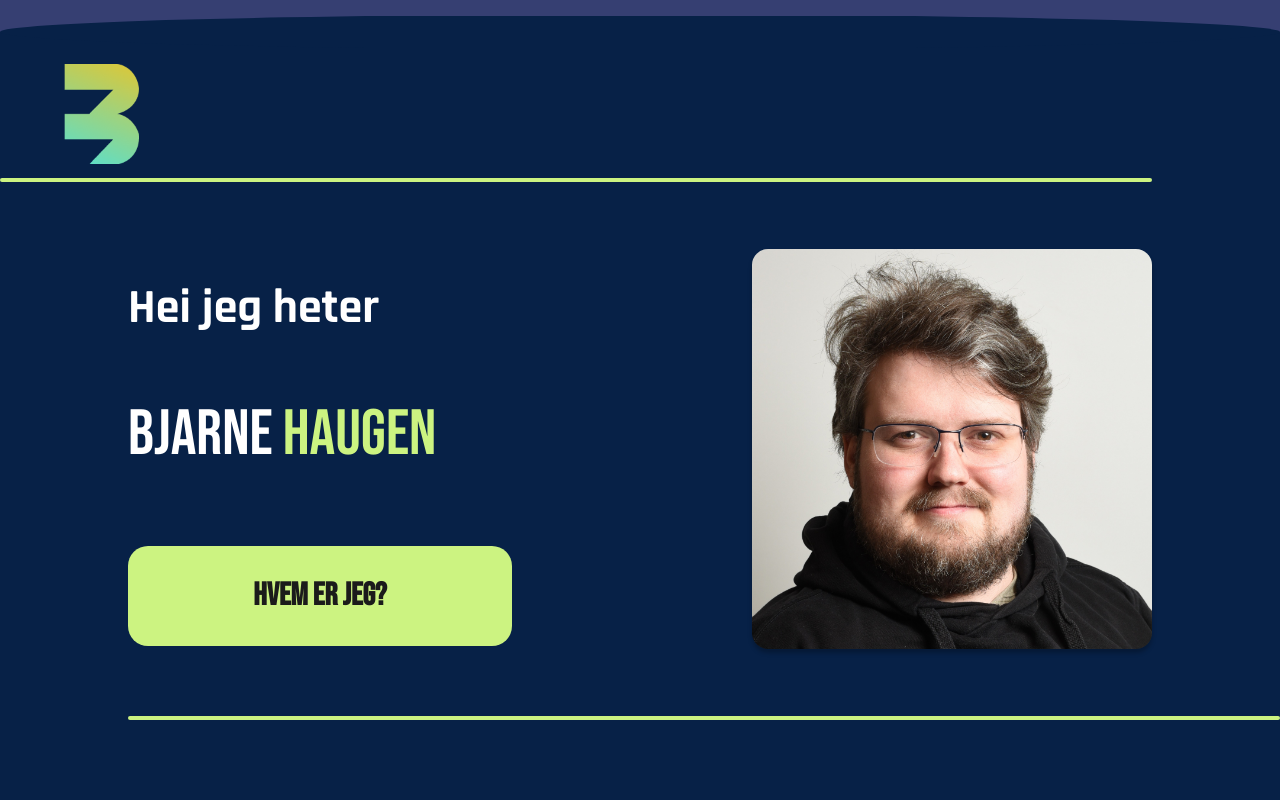
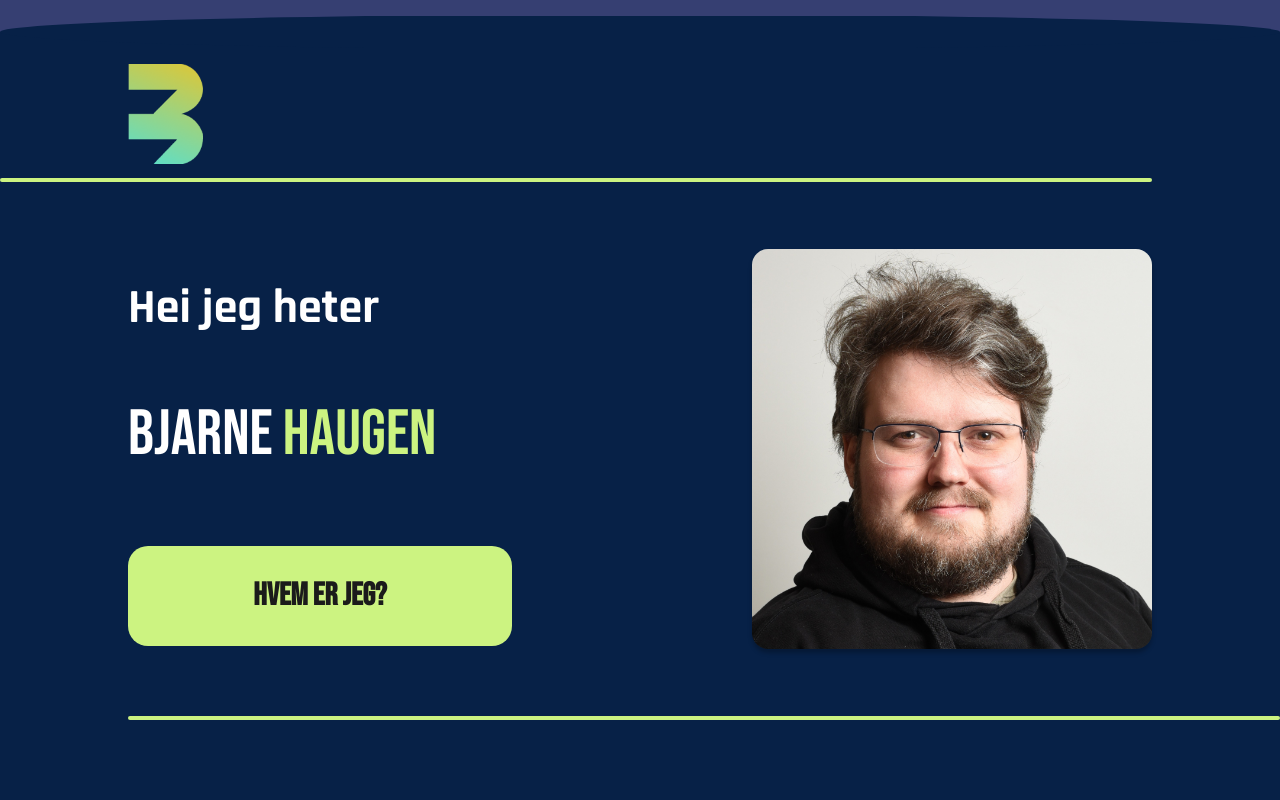
Before and after one commit to BjarneHaugen/bjarnehaugen.github.io, a React (Vite) app: page /#/ in a window 1280 px wide. Shown: the top 800 px of the page. Built offline with nearby package versions, Linux system fonts and the light colour scheme.

Commit message:
moved logo to be closer to rest of page

```diff
--- a/src/css/header.css
+++ b/src/css/header.css
@@ -22,7 +22,7 @@
 
 #logo {
     position: relative;
-    left: 5%;
+    left: 10%;
     height: 100px;
     width: auto;
     transition: transform 0.3s ease, filter 0.3s ease;
```
